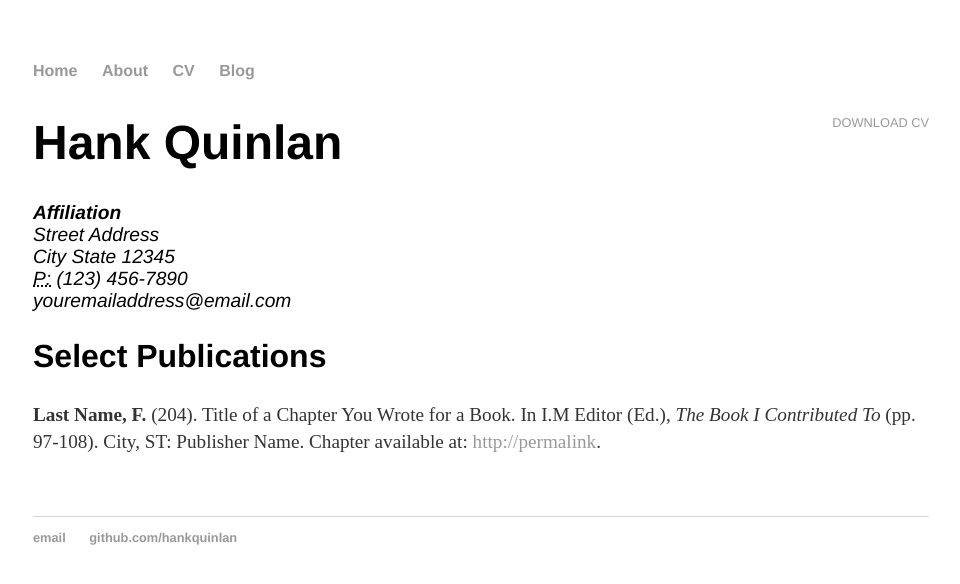
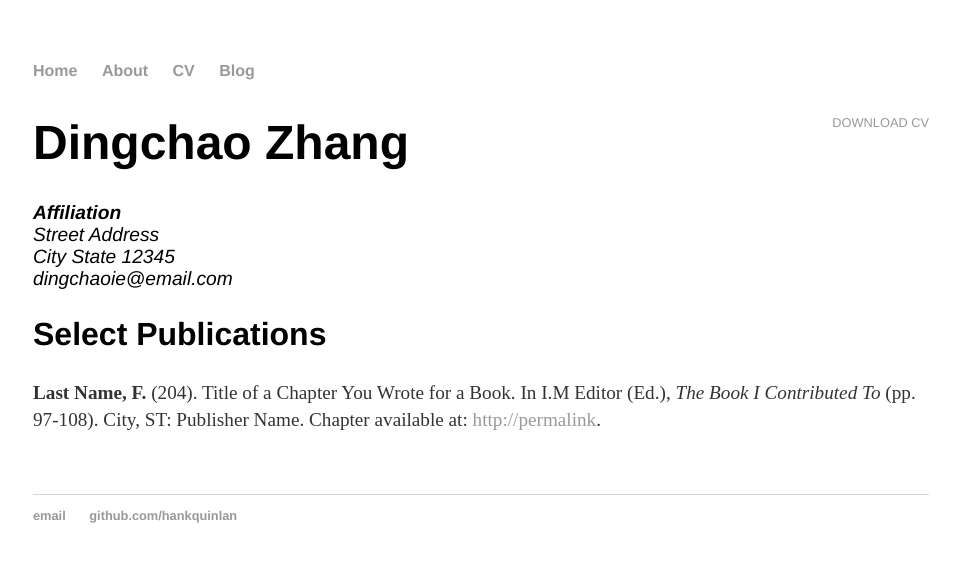
Before and after one commit to dingchaoz/dingchaoz.github.io, a Jekyll site: the page built from cv/index.html, in a window 1280 px wide. Shown: the top 584 px of the page, without its empty margins (159-1119 px from the left). Built offline with Jekyll 4.4.1, drawn with Linux system fonts in a browser that asks for light colours.

Commit message:
Update index.html

```diff
--- a/cv/index.html
+++ b/cv/index.html
@@ -5,13 +5,12 @@ title: CV of Your Name
 
 	<div class="cv">
 		<a href="#" class="download" title="Download CV as PDF">Download CV</a>
-					<h1>Hank Quinlan</h1>
+					<h1>Dingchao Zhang</h1>
 					<address>
 					<strong>Affiliation</strong><br>
 					Street Address<br>
 					City State 12345<br>
-					<abbr title="phone">P:</abbr> (123) 456-7890<br>
-					<span class="obfuscate">youremailaddress@email.com</span>
+					<span class="obfuscate">dingchaoie@email.com</span>
 					</address>
 
 					<h2>Select Publications</h2>
```
